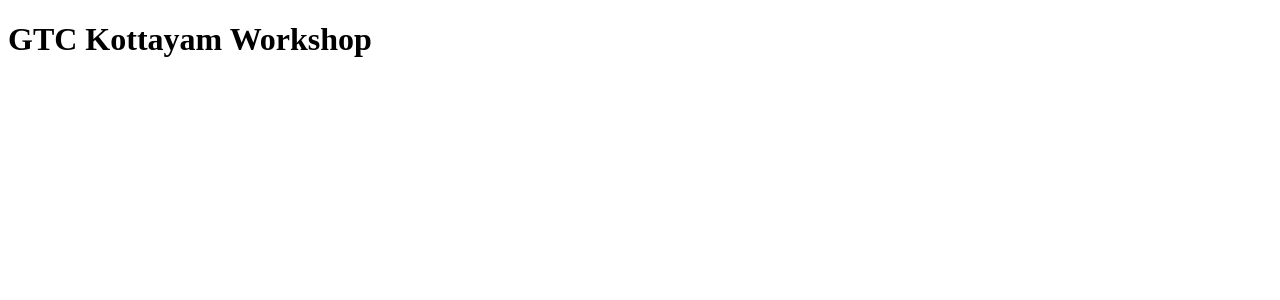
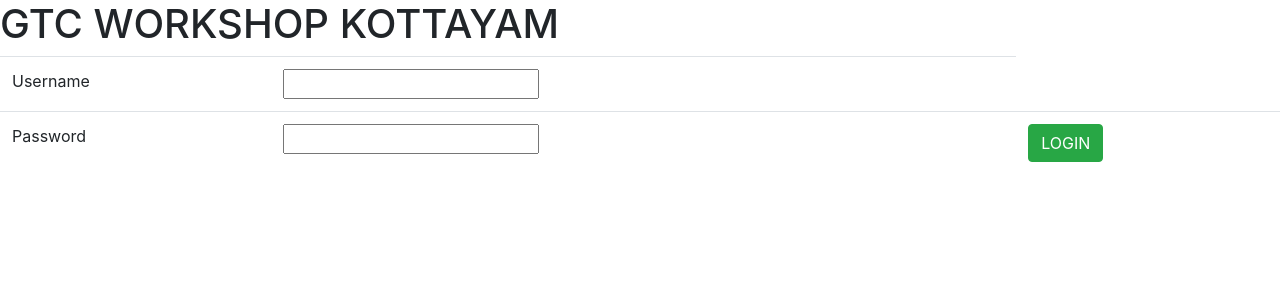
Before and after one commit to Kemichals/Python-Workshop-GTC-Kottayam, a Flask app: page / in a window 1280 px wide. Shown: the top 300 px of the page. Run offline with Flask 2, Linux system fonts and the light colour scheme; some libraries are stand-ins or nearby versions.

Commit message:
Webpage created

```diff
--- a/templates/index.html
+++ b/templates/index.html
@@ -1,12 +1,28 @@
 <!DOCTYPE html>
 <html lang="en">
 <head>
+        <link rel="stylesheet" href="https://stackpath.bootstrapcdn.com/bootstrap/4.3.1/css/bootstrap.min.css" integrity="sha384-ggOyR0iXCbMQv3Xipma34MD+dH/1fQ784/j6cY/iJTQUOhcWr7x9JvoRxT2MZw1T" crossorigin="anonymous">
     <meta charset="UTF-8">
     <meta name="viewport" content="width=device-width, initial-scale=1.0">
     <meta http-equiv="X-UA-Compatible" content="ie=edge">
     <title>Document</title>
 </head>
 <body>
-    <h1> GTC Kottayam Workshop</h1>
+   <h1>GTC WORKSHOP KOTTAYAM</h1>
+   <table class=table>
+       <tr>
+           <td>Username</td>
+           <td><input type="text"></td>
+       </tr>
+
+       <tr>
+           <td>Password</td>
+           <td><input type="password"></td>
+           <td><button class="btn btn-success"\]>  LOGIN</button></td>
+
+       </tr>
+
+
+   </Table>
 </body>
 </html>
```
Also changed, not shown: templates/contact.html (added).
